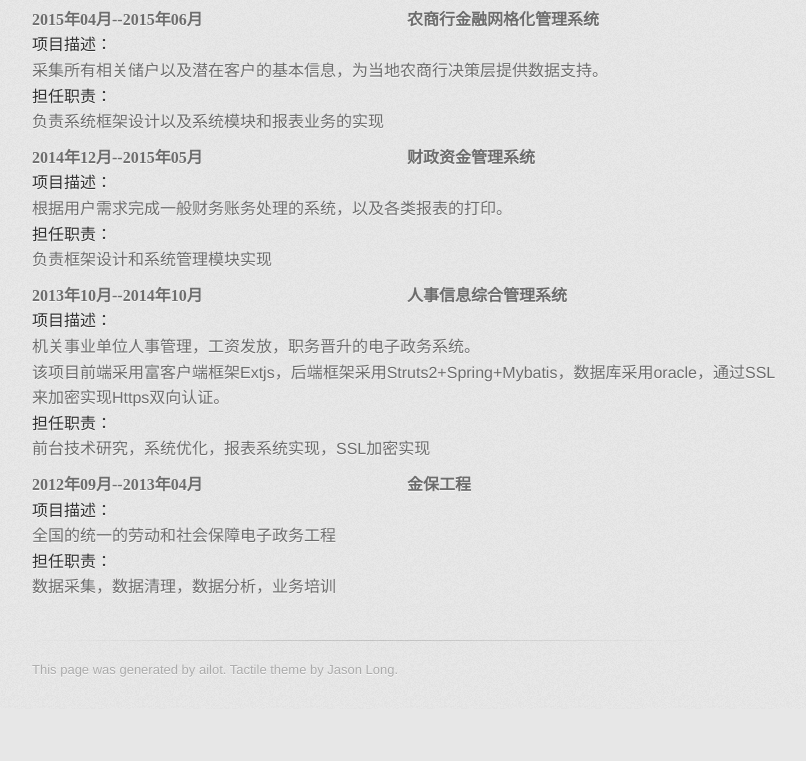
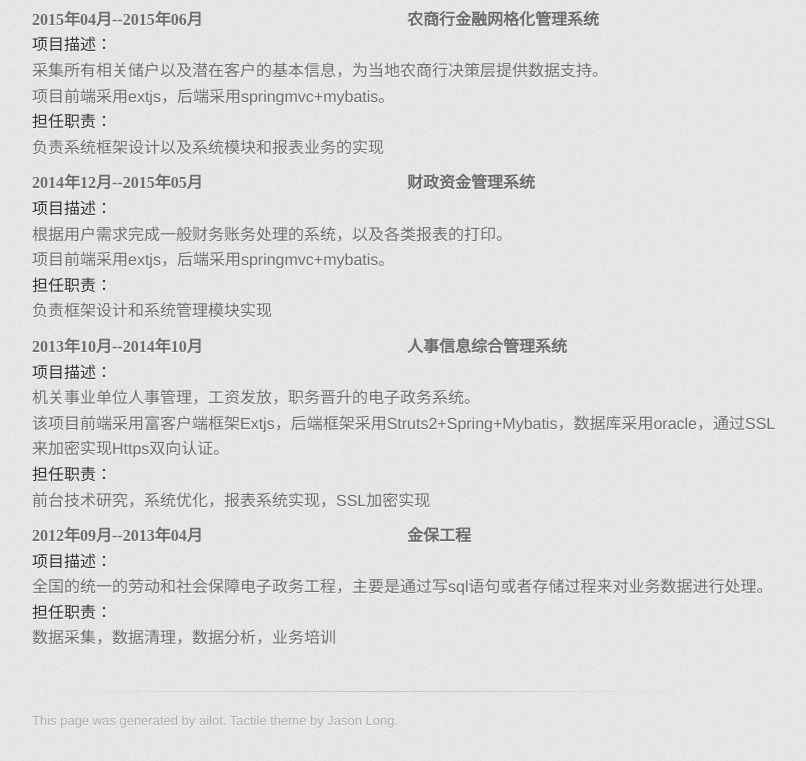
Before and after one commit to ailot/ailot.github.io, a plain HTML site: page index.html in a window 1280 px wide. Shown: the part 2178-2939 px from the top of the page, without its empty margins (233-1039 px from the left). Before the commit the page ends 2887 px from the top, so only its background shows below. Drawn offline with Linux system fonts and the light colour scheme.

Commit message:
change some

```diff
--- a/index.html
+++ b/index.html
@@ -328,6 +328,9 @@
 			<td colspan="2">采集所有相关储户以及潜在客户的基本信息，为当地农商行决策层提供数据支持。</td>
 		</tr>
 		<tr>
+			<td colspan="2">项目前端采用extjs，后端采用springmvc+mybatis。</td>
+		</tr>
+		<tr>
 			<td colspan="2"><h5>担任职责：</h5></td>
 		</tr>
 		<tr>
@@ -345,6 +348,9 @@
 		</tr>
 		<tr>
 			<td colspan="2">根据用户需求完成一般财务账务处理的系统，以及各类报表的打印。</td>
+		</tr>
+		<tr>
+			<td colspan="2">项目前端采用extjs，后端采用springmvc+mybatis。</td>
 		</tr>
 		<tr>
 			<td colspan="2"><h5>担任职责：</h5></td>
@@ -385,7 +391,7 @@
 			<td colspan="2"><h5>项目描述：</h5></td>
 		</tr>
 		<tr>
-			<td colspan="2">全国的统一的劳动和社会保障电子政务工程</td>
+			<td colspan="2">全国的统一的劳动和社会保障电子政务工程，主要是通过写sql语句或者存储过程来对业务数据进行处理。</td>
 		</tr>
 		<tr>
 			<td colspan="2"><h5>担任职责：</h5></td>
```
Also changed, not shown: 1 other file.
